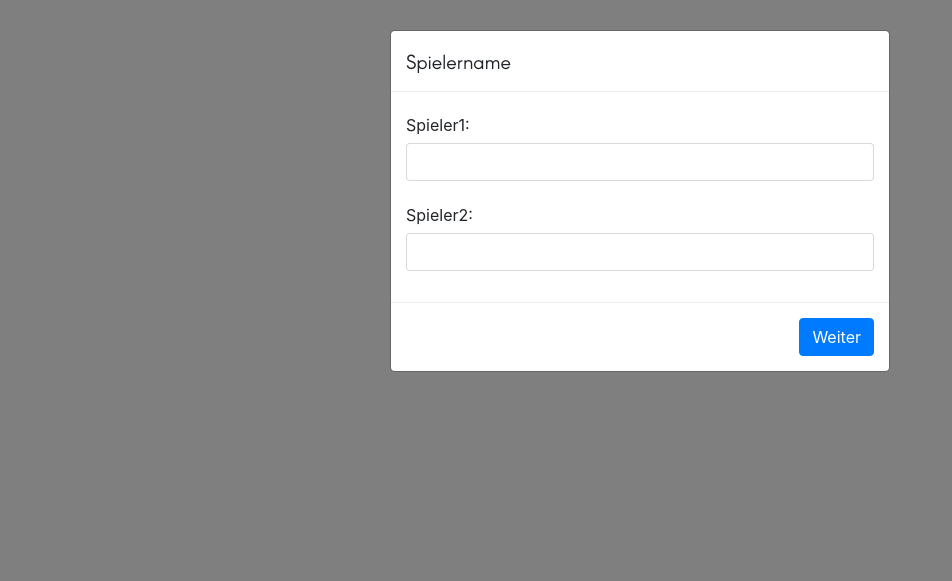
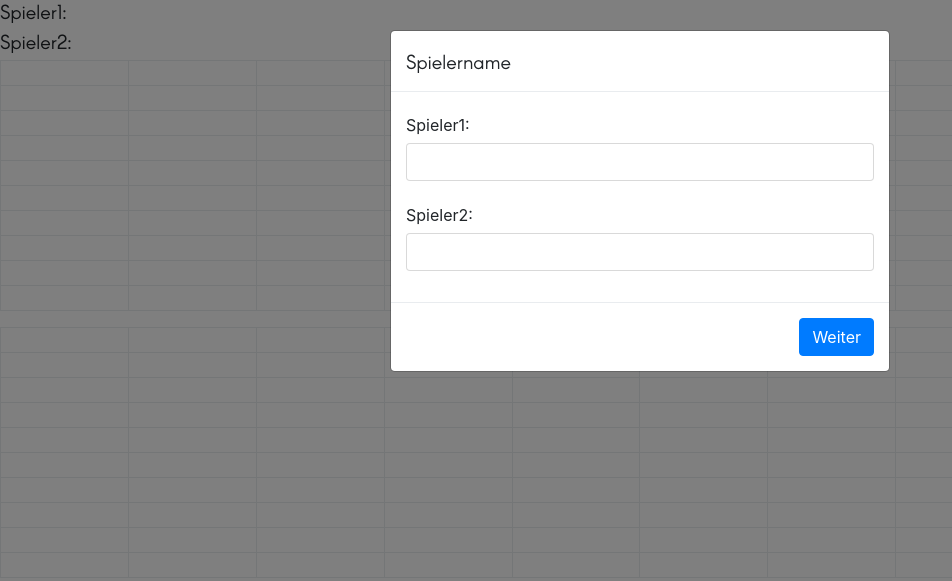
Before and after one commit to SeJV/WEB_Martina_ist_die_Beste, a plain HTML site: page Cats/Schiffeversenken.html in a window 1280 px wide. Shown: the whole page, without its empty margins (0-952 px from the left). Drawn offline with nearby package versions, Linux system fonts and the light colour scheme.

Commit message:
Tabellen eingefügt

```diff
--- a/Cats/Schiffeversenken.html
+++ b/Cats/Schiffeversenken.html
@@ -14,13 +14,83 @@
   <!-- Main -->
   <link rel="stylesheet" href="css/main.css">
 </head>
-<main>
-  <div>
-    <h5 id="player1Label"></h5>
-    <h5 id="player2Label"></h5>
-  </div>
-</main>
 <body>
+  <main>
+    <div>
+      <h5 id="player1Label">Spieler1: </h5>
+      <h5 id="player2Label">Spieler2: </h5>
+    </div>
+    <div>
+      <table class="table table-bordered">
+        <tbody>
+          <tr>
+            <td></td><td></td><td></td><td></td><td></td><td></td><td></td><td></td><td></td><td></td>
+          </tr>
+          <tr>
+            <td></td><td></td><td></td><td></td><td></td><td></td><td></td><td></td><td></td><td></td>
+          </tr>
+          <tr>
+            <td></td><td></td><td></td><td></td><td></td><td></td><td></td><td></td><td></td><td></td>
+          </tr>
+          <tr>
+            <td></td><td></td><td></td><td></td><td></td><td></td><td></td><td></td><td></td><td></td>
+          </tr>
+          <tr>
+            <td></td><td></td><td></td><td></td><td></td><td></td><td></td><td></td><td></td><td></td>
+          </tr>
+          <tr>
+            <td></td><td></td><td></td><td></td><td></td><td></td><td></td><td></td><td></td><td></td>
+          </tr>
+          <tr>
+            <td></td><td></td><td></td><td></td><td></td><td></td><td></td><td></td><td></td><td></td>
+          </tr>
+          <tr>
+            <td></td><td></td><td></td><td></td><td></td><td></td><td></td><td></td><td></td><td></td>
+          </tr>
+          <tr>
+            <td></td><td></td><td></td><td></td><td></td><td></td><td></td><td></td><td></td><td></td>
+          </tr>
+          <tr>
+            <td></td><td></td><td></td><td></td><td></td><td></td><td></td><td></td><td></td><td></td>
+          </tr>
+        </tbody>
+      </table>
+      <table class="table table-bordered">
+        <tbody>
+          <tr>
+            <td></td><td></td><td></td><td></td><td></td><td></td><td></td><td></td><td></td><td></td>
+          </tr>
+          <tr>
+            <td></td><td></td><td></td><td></td><td></td><td></td><td></td><td></td><td></td><td></td>
+          </tr>
+          <tr>
+            <td></td><td></td><td></td><td></td><td></td><td></td><td></td><td></td><td></td><td></td>
+          </tr>
+          <tr>
+            <td></td><td></td><td></td><td></td><td></td><td></td><td></td><td></td><td></td><td></td>
+          </tr>
+          <tr>
+            <td></td><td></td><td></td><td></td><td></td><td></td><td></td><td></td><td></td><td></td>
+          </tr>
+          <tr>
+            <td></td><td></td><td></td><td></td><td></td><td></td><td></td><td></td><td></td><td></td>
+          </tr>
+          <tr>
+            <td></td><td></td><td></td><td></td><td></td><td></td><td></td><td></td><td></td><td></td>
+          </tr>
+          <tr>
+            <td></td><td></td><td></td><td></td><td></td><td></td><td></td><td></td><td></td><td></td>
+          </tr>
+          <tr>
+            <td></td><td></td><td></td><td></td><td></td><td></td><td></td><td></td><td></td><td></td>
+          </tr>
+          <tr>
+            <td></td><td></td><td></td><td></td><td></td><td></td><td></td><td></td><td></td><td></td>
+          </tr>
+        </tbody>
+      </table>
+    </div>
+  </main>
   <div class="modal fade" id="playerName" tabindex="-1" role="dialog">
     <div class="modal-dialog" role="document">
       <div class="modal-content">
--- a/Cats/css/font.css
+++ b/Cats/css/font.css
@@ -4,5 +4,5 @@
 }
 
 h5 {
-  font-family: myArial
+  font-family: myArial;
 }
```
